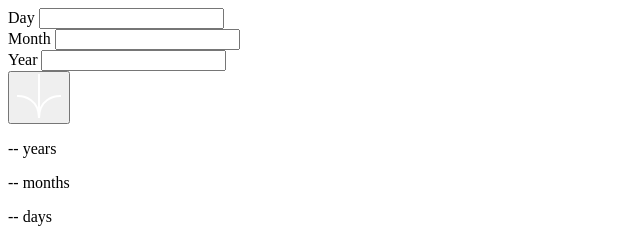
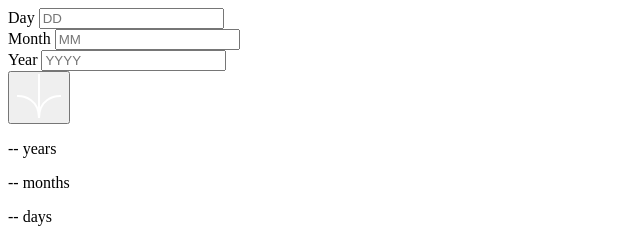
Before and after one commit to cganzon/age-calculator, a plain HTML site: page index.html in a window 1280 px wide. Shown: the full height of the page, 0-640 px from the left. Drawn offline with Linux system fonts and the light colour scheme.

Commit message:
Add placeholders and required attributes to inputs

```diff
--- a/index.html
+++ b/index.html
@@ -13,15 +13,15 @@
     <form action="" class="age-form">
       <div class="form-group">
         <label for="day">Day</label>
-        <input type="number" id="day" class="day">
+        <input type="number" id="day" class="day" placeholder="DD" required>
       </div>
       <div class="form-group">
         <label for="month">Month</label>
-        <input type="number" id="month" class="month">
+        <input type="number" id="month" class="month" placeholder="MM" required>
       </div>
       <div class="form-group">
         <label for="year">Year</label>
-        <input type="number" id="year" class="year">
+        <input type="number" id="year" class="year" placeholder="YYYY" required>
       </div>
       <button type="submit" class="age-btn">
         <img src="./assets/images/icon-arrow.svg" alt="" class="age-btn-img">
```
